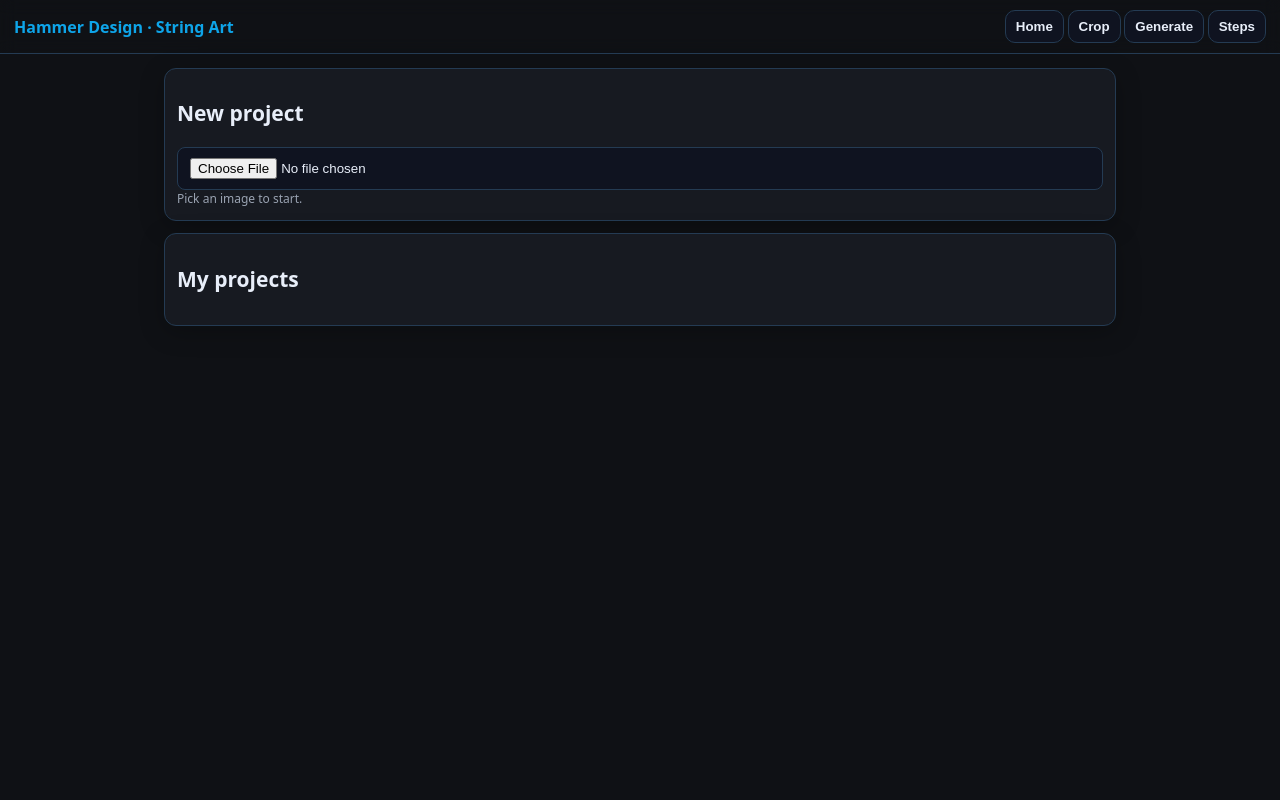
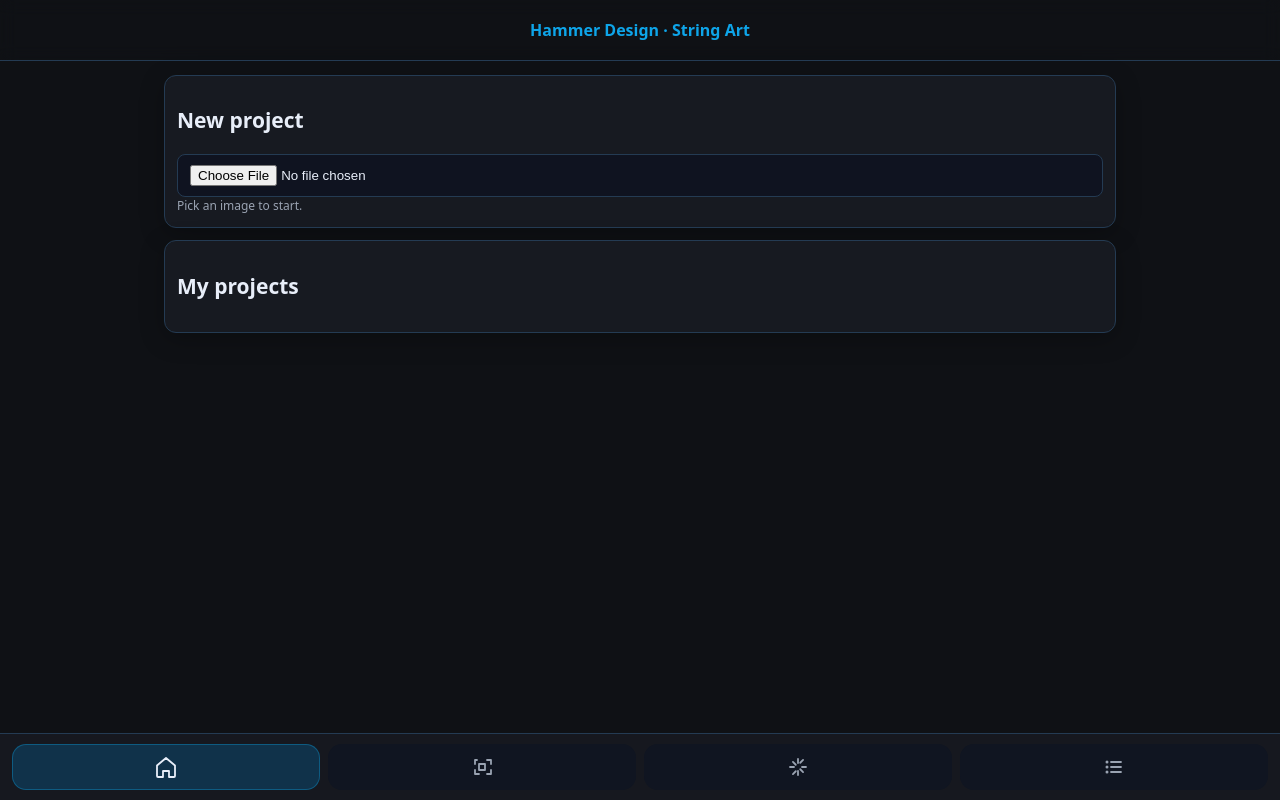
Before and after one commit to hammerdes/string, a plain HTML site: page index.html in a window 1280 px wide. Drawn offline with Linux system fonts and the light colour scheme.

Commit message:
Refactor navigation into bottom tab bar

```diff
--- a/css/app.css
+++ b/css/app.css
@@ -2,10 +2,9 @@
 *{box-sizing:border-box}
 html,body{height:100%}
 body{margin:0;background:var(--bg);color:var(--text);font:14px/1.5 system-ui,Segoe UI,Roboto,Arial}
-.app-header{position:sticky;top:0;z-index:5;display:flex;gap:12px;align-items:center;justify-content:space-between;padding:10px 14px;border-bottom:1px solid var(--ring);backdrop-filter:blur(8px)}
+.app-header{position:sticky;top:0;z-index:5;display:flex;align-items:center;justify-content:center;padding:18px 16px;border-bottom:1px solid var(--ring);backdrop-filter:blur(8px);text-align:center}
 .app-header h1{margin:0;font-size:16px;color:var(--brand)}
-.app-header nav button{background:#0f1320;border:1px solid var(--ring);color:var(--text);padding:8px 10px;border-radius:10px;cursor:pointer}
-.screen{display:none;padding:14px;max-width:980px;margin:0 auto}
+.screen{display:none;padding:14px;max-width:980px;margin:0 auto;padding-bottom:120px}
 .screen.active{display:block}
 .panel{background:var(--panel);border:1px solid var(--ring);border-radius:12px;padding:12px;margin-bottom:12px;box-shadow:0 6px 24px rgba(0,0,0,.25)}
 .row{display:grid;grid-template-columns:1fr 1fr;gap:10px}
@@ -26,3 +25,17 @@ canvas{display:block;width:100%;height:auto;border-radius:12px;background:#111}
 .meter>i{display:block;height:100%;width:0%;background:linear-gradient(90deg,var(--brand),var(--accent))}
 .hint{color:var(--muted);font-size:12px}
 .tiny{color:var(--muted);font-size:12px}
+
+.app-nav{position:fixed;bottom:0;left:0;right:0;z-index:10;display:flex;gap:8px;justify-content:space-around;padding:10px 12px calc(10px + env(safe-area-inset-bottom,0));background-color:color-mix(in srgb, var(--panel) 92%, transparent);backdrop-filter:blur(12px);border-top:1px solid var(--ring)}
+.app-nav button{flex:1;display:flex;flex-direction:column;align-items:center;justify-content:center;gap:6px;padding:10px 12px;border-radius:14px;background:color-mix(in srgb, #101522 92%, transparent);border:1px solid transparent;color:var(--muted);font-size:11px;text-transform:uppercase;letter-spacing:0.05em;font-weight:600;transition:color .2s ease, background-color .2s ease, border-color .2s ease}
+.app-nav button svg{width:24px;height:24px}
+.app-nav button svg path{fill:none;stroke:currentColor;stroke-width:1.8;stroke-linecap:round;stroke-linejoin:round}
+.app-nav button svg circle{fill:currentColor}
+.app-nav button.is-active{color:var(--text);background:color-mix(in srgb, var(--brand) 20%, #101522 80%);border-color:color-mix(in srgb, var(--brand) 35%, transparent)}
+.app-nav button:focus-visible{outline:2px solid var(--brand);outline-offset:2px}
+.app-nav button:hover{color:var(--text)}
+.sr-only{position:absolute;width:1px;height:1px;padding:0;margin:-1px;overflow:hidden;clip:rect(0,0,0,0);white-space:nowrap;border:0}
+
+@supports(padding:max(0px)){
+  .app-nav{padding:10px 12px max(10px, env(safe-area-inset-bottom,0));}
+}
--- a/index.html
+++ b/index.html
@@ -10,12 +10,6 @@
 <body>
 <header class="app-header">
   <h1>Hammer Design · String Art</h1>
-  <nav>
-    <button data-nav="1" aria-controls="screen-1">Home</button>
-    <button data-nav="2" aria-controls="screen-2">Crop</button>
-    <button data-nav="3" aria-controls="screen-3">Generate</button>
-    <button data-nav="4" aria-controls="screen-4">Steps</button>
-  </nav>
 </header>
 
 <main id="app">
@@ -103,6 +97,37 @@
   </section>
 </main>
 
+<nav class="app-nav" aria-label="Primary">
+  <button type="button" data-nav="1" aria-controls="screen-1">
+    <svg aria-hidden="true" viewBox="0 0 24 24" focusable="false">
+      <path d="M3 10.5 12 3l9 7.5v10.5a1 1 0 0 1-1 1h-5v-6h-6v6H4a1 1 0 0 1-1-1z"/>
+    </svg>
+    <span class="sr-only">Home</span>
+  </button>
+  <button type="button" data-nav="2" aria-controls="screen-2">
+    <svg aria-hidden="true" viewBox="0 0 24 24" focusable="false">
+      <path d="M7 5H5v4M5 15v4h4M17 5h4v4M17 19h4v-4"/>
+      <path d="M9 9h6v6H9z"/>
+    </svg>
+    <span class="sr-only">Crop</span>
+  </button>
+  <button type="button" data-nav="3" aria-controls="screen-3">
+    <svg aria-hidden="true" viewBox="0 0 24 24" focusable="false">
+      <path d="M12 4v4m0 8v4m8-8h-4m-8 0H4m13.07-7.07-2.83 2.83m0 6.48 2.83 2.83M6.93 6.93l2.83 2.83m0 6.48-2.83 2.83"/>
+    </svg>
+    <span class="sr-only">Generate</span>
+  </button>
+  <button type="button" data-nav="4" aria-controls="screen-4">
+    <svg aria-hidden="true" viewBox="0 0 24 24" focusable="false">
+      <path d="M9 7h10M9 12h10M9 17h10"/>
+      <circle cx="5" cy="7" r="1.5"/>
+      <circle cx="5" cy="12" r="1.5"/>
+      <circle cx="5" cy="17" r="1.5"/>
+    </svg>
+    <span class="sr-only">Steps</span>
+  </button>
+</nav>
+
 <script type="module">
   import * as State from './js/state.js';
   import * as UI from './js/ui.js';
--- a/js/state.js
+++ b/js/state.js
@@ -1,12 +1,15 @@
 import { idbPutBlob, idbGetBlob } from './utils.js';
 const LS_KEY = 'sa.projects.v1';
 const state = { screen: 1, project: null };
+const navigateListeners = new Set();
 export function go(n){
   state.screen = n;
   document.querySelectorAll('.screen').forEach(s=>s.classList.remove('active'));
   const el = document.getElementById(`screen-${n}`);
   if(el) el.classList.add('active');
+  navigateListeners.forEach(fn=>{ try{ fn(n); }catch(err){ console.error(err); } });
 }
+export function onNavigate(fn){ if(typeof fn==='function') navigateListeners.add(fn); return ()=>navigateListeners.delete(fn); }
 export function newProjectFromImage(file){
   const id = 'p_' + Date.now().toString(36);
   const proj = { id, name: file.name || 'Untitled', createdAt: Date.now(), updatedAt: Date.now(),
--- a/js/ui.js
+++ b/js/ui.js
@@ -3,13 +3,32 @@ import { setCanvasSize, BOARD_MARGIN } from './utils.js';
 import { renderPinsAndStrings, exportSVG, exportCSV } from './renderer.js';
 
 const EXPORT_SIZE = 1440;
+let navButtons = [];
+let removeNavigateListener = null;
 
 let crop = { img:null, scale:1, tx:0, ty:0, rot:0, down:false, lx:0, ly:0, displaySize:0 };
 
 export function mount(){
-  document.querySelectorAll('header nav [data-nav]').forEach(b=>{ b.addEventListener('click', ()=>State.go(+b.dataset.nav)); });
+  navButtons = Array.from(document.querySelectorAll('.app-nav [data-nav]'));
+  navButtons.forEach(b=>{ b.addEventListener('click', ()=>State.go(+b.dataset.nav)); });
+  setActiveNav(State.get().screen);
+  if(removeNavigateListener) removeNavigateListener();
+  removeNavigateListener = State.onNavigate(setActiveNav);
   const file = document.getElementById('e1-file'); file.addEventListener('change', onPickImage);
   refreshProjectList(); bindCrop(); bindGenerate(); bindViewer();
+}
+
+function setActiveNav(screenId){
+  const target = Number(screenId);
+  navButtons.forEach(btn=>{
+    const isActive = Number(btn.dataset.nav) === target;
+    btn.classList.toggle('is-active', isActive);
+    if(isActive){
+      btn.setAttribute('aria-current','page');
+    } else {
+      btn.removeAttribute('aria-current');
+    }
+  });
 }
 
 function refreshProjectList(){
```
